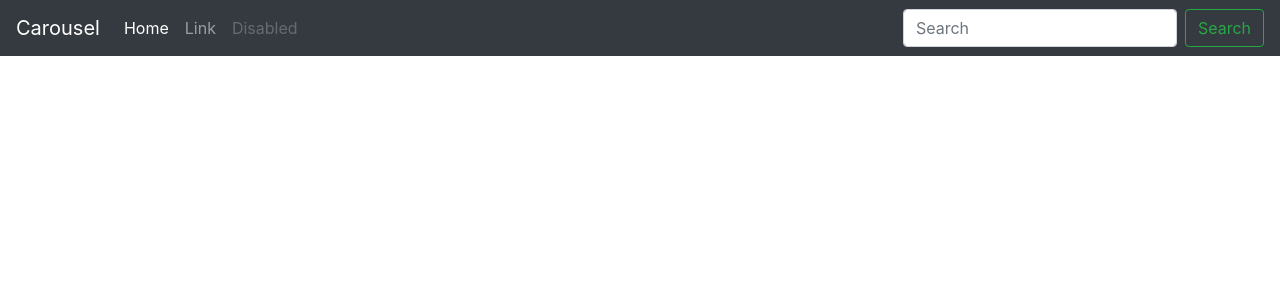
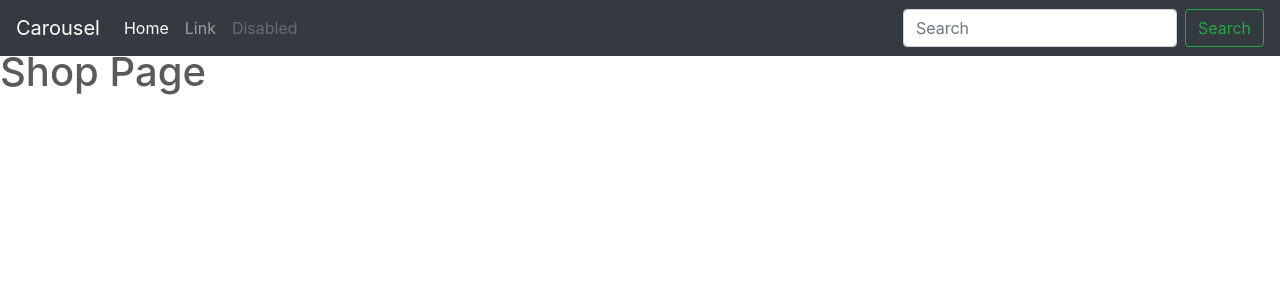
Before and after one commit to Va2/react-router-intro, a React (Create React App) app: page /shop in a window 1280 px wide. Shown: the top 300 px of the page. Built offline with nearby package versions, Linux system fonts and the light colour scheme.

Commit message:
add Shop route (url)

```diff
--- a/src/App.js
+++ b/src/App.js
@@ -11,7 +11,8 @@ function App() {
     <Router>
       <div className="App">
         <Nav />
-				<Route path="/about" component={About} />
+        <Route path="/about" component={About} />
+        <Route path="/shop" component={Shop} />
       </div>
     </Router>
   );
```
